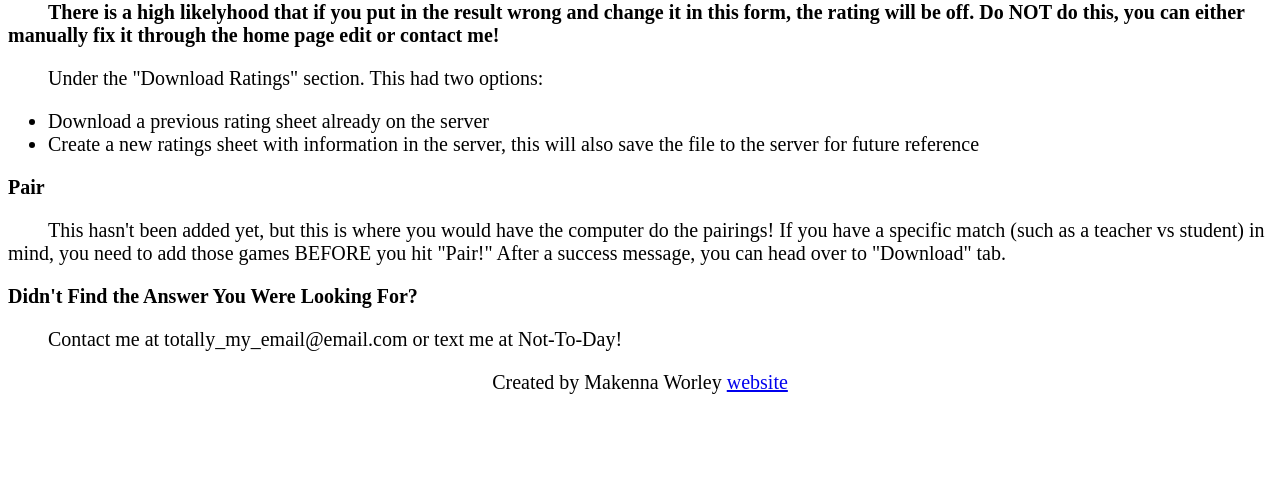
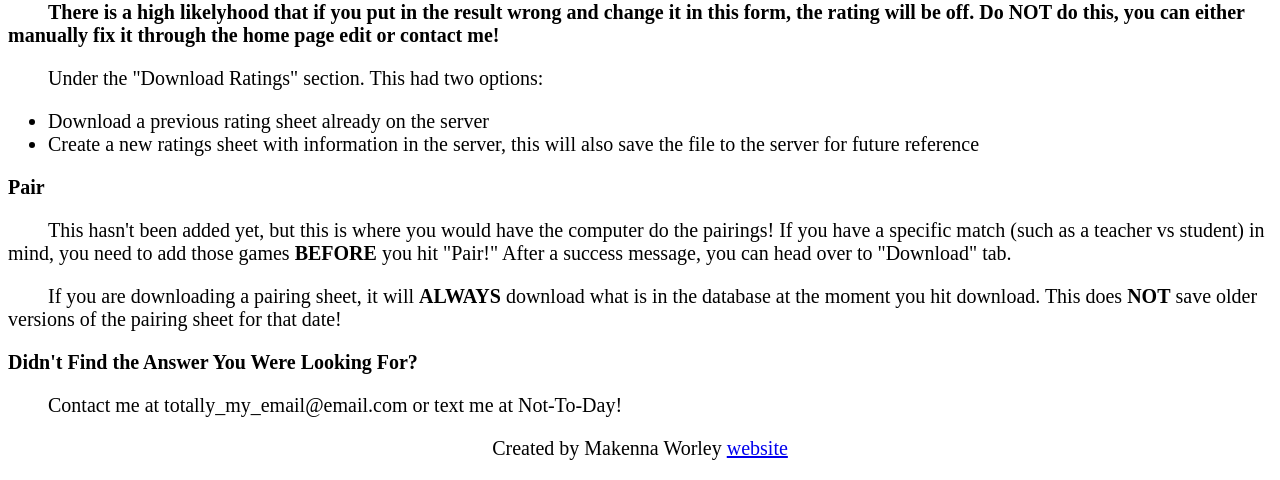
Before and after one commit to MakennaWorley/chess-website, a Django app: page /help/ in a window 1280 px wide. Shown: the part 857-1337 px from the top of the page. Before the commit the page ends 1251 px from the top, so only its background shows below. Run offline with Django 5.2, Linux system fonts and the light colour scheme; the visitor is signed in with stand-in values (Sample User, id 1).

Commit message:
Updated Download Pairing Sheet
Download Pairing Sheet now always pulls from the database for most recent game info

```diff
--- a/chess/templates/chess/help.html
+++ b/chess/templates/chess/help.html
@@ -42,8 +42,10 @@
 
         <h2>Pair</h2>
             <p class="indent">This hasn't been added yet, but this is where you would have the computer do the pairings! If
-                you have a specific match (such as a teacher vs student) in mind, you need to add those games BEFORE you hit
-                "Pair!" After a success message, you can head over to "Download" tab.</p>
+                you have a specific match (such as a teacher vs student) in mind, you need to add those games <strong>BEFORE</strong> you
+                hit "Pair!" After a success message, you can head over to "Download" tab.</p>
+            <p class="indent">If you are downloading a pairing sheet, it will <strong>ALWAYS</strong> download what is in the database at
+                the moment you hit download. This does <strong>NOT</strong> save older versions of the pairing sheet for that date!</p>
         <h2>Didn't Find the Answer You Were Looking For?</h2>
             <p class="indent">Contact me at totally_my_email@email.com or text me at Not-To-Day!</p>
     </div>
--- a/chess/views.py
+++ b/chess/views.py
@@ -389,20 +389,20 @@ def download_pairings(request):
             file_name = f'Pairings_{date_of_match}.xlsx'
             file_path = os.path.join(CREATED_PAIRING_FILES_DIR, file_name)
 
-            if file_name in os.listdir(CREATED_PAIRING_FILES_DIR):
-                with open(file_path, 'rb') as f:
-                    response = HttpResponse(f.read(),
-                                            content_type='application/vnd.openxmlformats-officedocument.spreadsheetml.sheet')
-                    response['Content-Disposition'] = f'attachment; filename={file_name}'
-                    return response
-            else:
-                file_path = write_pairings(date_of_match)
+            # if file_name in os.listdir(CREATED_PAIRING_FILES_DIR):
+            #     with open(file_path, 'rb') as f:
+            #         response = HttpResponse(f.read(),
+            #                                 content_type='application/vnd.openxmlformats-officedocument.spreadsheetml.sheet')
+            #         response['Content-Disposition'] = f'attachment; filename={file_name}'
+            #         return response
+            # else:
+            file_path = write_pairings(date_of_match)
 
-                with open(file_path, 'rb') as f:
-                    response = HttpResponse(f.read(),
-                                            content_type='application/vnd.openxmlformats-officedocument.spreadsheetml.sheet')
-                    response['Content-Disposition'] = f'attachment; filename=Pairings_{date_of_match}.xlsx'
-                    return response
+            with open(file_path, 'rb') as f:
+                response = HttpResponse(f.read(),
+                                        content_type='application/vnd.openxmlformats-officedocument.spreadsheetml.sheet')
+                response['Content-Disposition'] = f'attachment; filename=Pairings_{date_of_match}.xlsx'
+                return response
     else:
         form = PairingDateForm()
 
```
Also changed, not shown: chess/write_to_file.py (+3 -4 lines), 1 other file.
